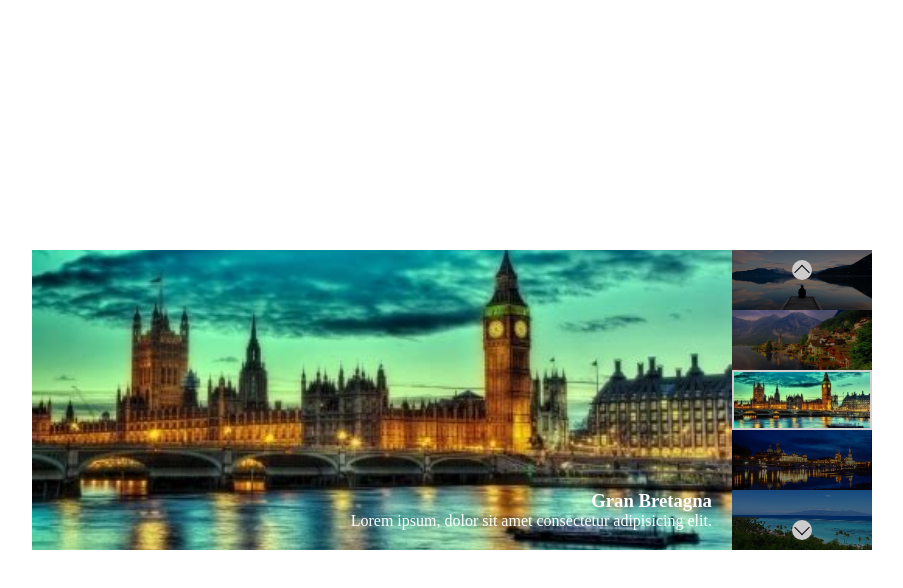
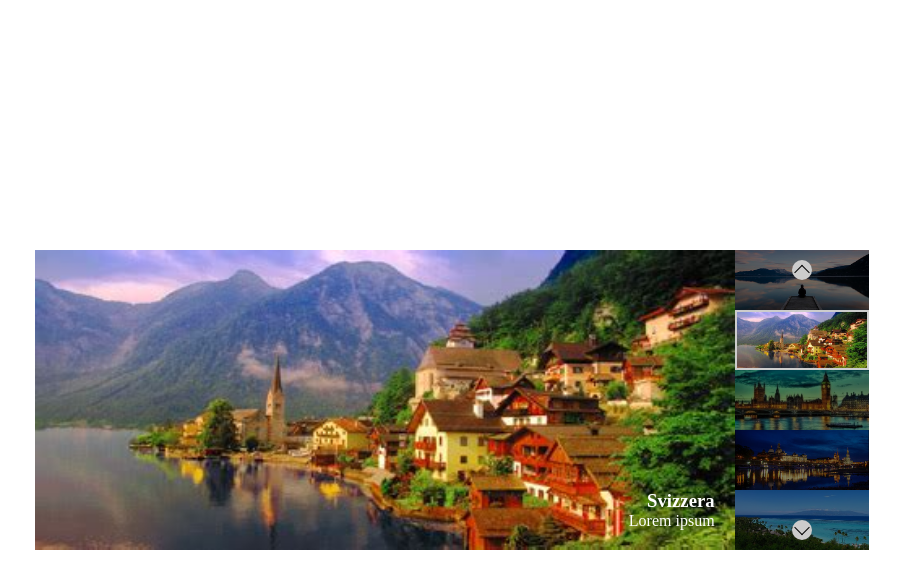
Before and after one commit to Elisachiriaco/vue-slider, a plain HTML site: page index.html in a window 1280 px wide. Both pictures are taken after a click on the element 990 px from the left and 340 px from the top of the page. Shown: the whole page, without its empty margins (188-1091 px from the left). Drawn offline with nearby package versions, Linux system fonts and the light colour scheme.

Commit message:
esercizio completato con bonus

```diff
--- a/index.html
+++ b/index.html
@@ -14,7 +14,7 @@
     <div id="app">
 
         <div class="container" >
-            <div class="slider-wrapper" tabindex="0" @muoseleave="autoScroll" @mouseover="stopAutoScroll" @keyup.up="prevSlide" @keyup.down="nextSlide">
+            <div class="slider-wrapper" tabindex="0" @muoseleave="autoScroll" @mouseover="stopAutoScroll">
 
                 <div class="item">
                     <img :src="items[activeIndex].img" :alt="items[activeIndex].titolo"/>
@@ -29,7 +29,7 @@
                 <div class="thumbs">
                     <div class="prev" @click="prevSlide"></div>
                     <div class="next" @click="nextSlide"></div>
-                    <div class="thumb" :class="{'active': index === activeIndex}" v-for="(item,index) in items" key="index">
+                    <div class="thumb" :class="{'active': index === activeIndex}" v-for="(item,index) in items" key="index" @click="imageCurrent(index)">
                         <img :src="item.img" :alt="item.titolo"/>
                     </div>
                 </div>
--- a/js/script.js
+++ b/js/script.js
@@ -46,7 +46,12 @@ const app = new Vue({
     stopAutoScroll(){
       clearInterval(this.intervalId);
       this.intervalId = null;
-    }
+    },
+    imageCurrent(index){
+      if (this.activeIndex != index){
+          this.activeIndex = index
+      }
+  }
   },
   mounted(){
       this.autoScroll()
```
